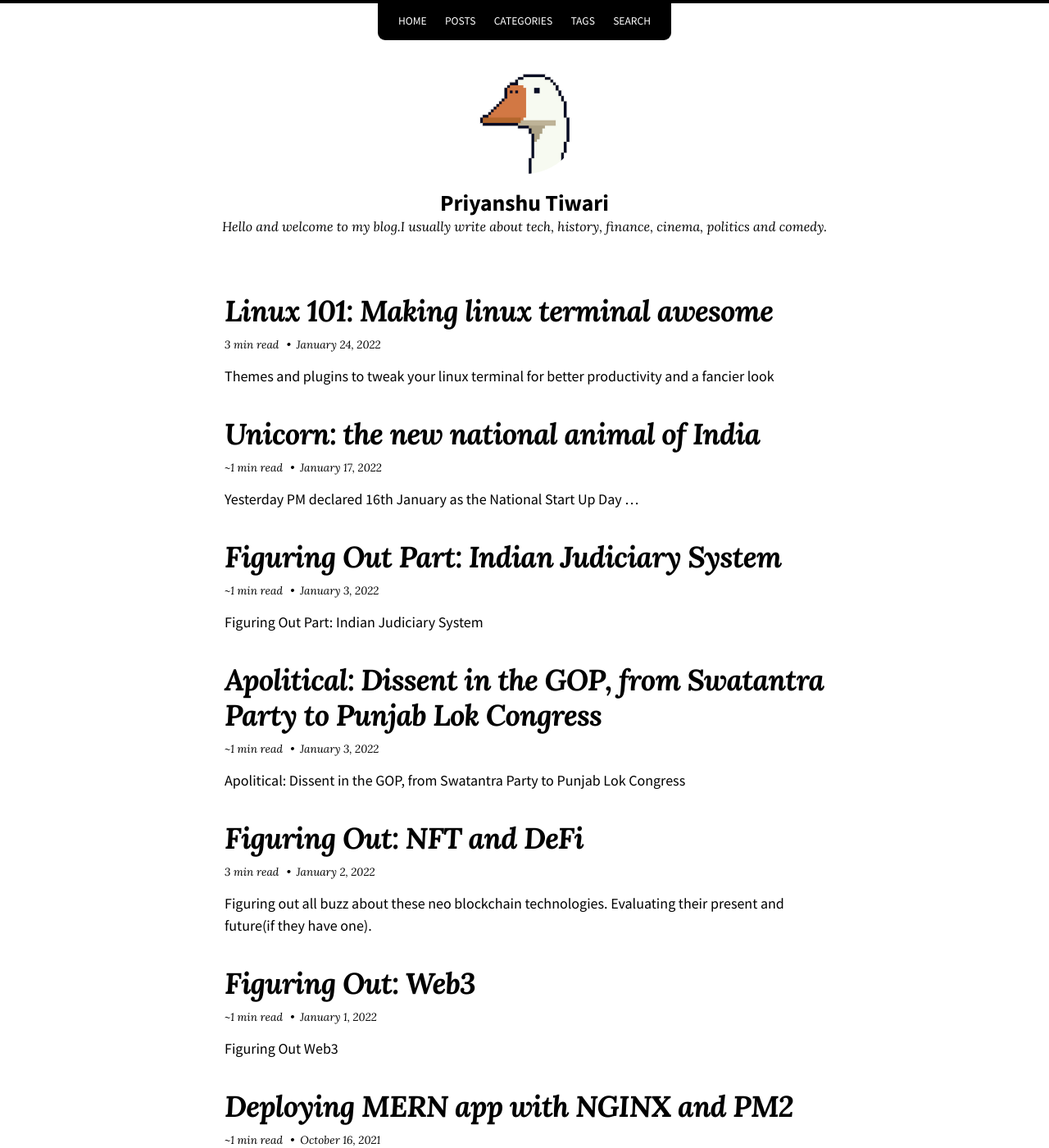
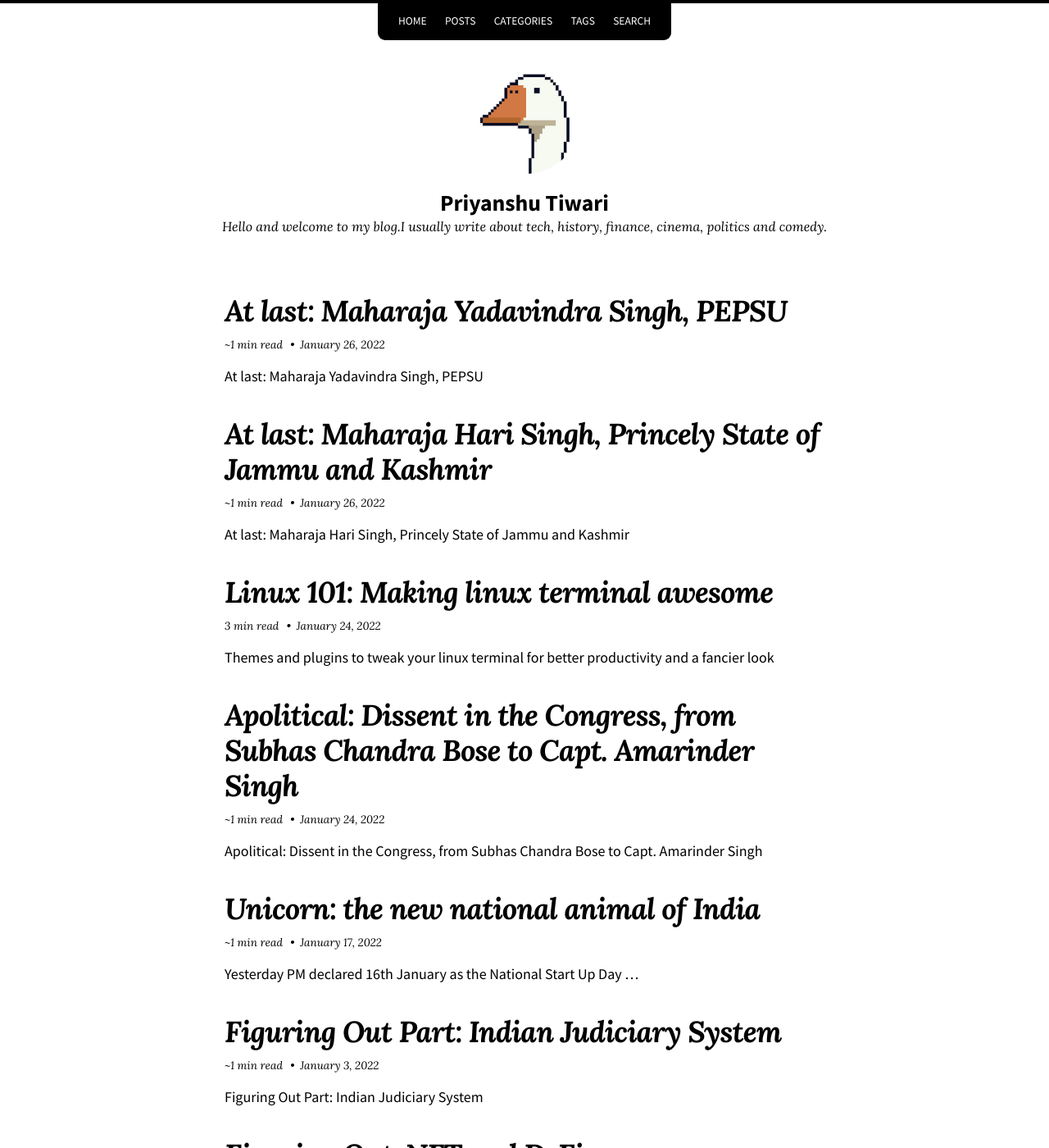
Before and after one commit to ahampriyanshu/blog-v1, a Jekyll site: the page built from index.md, in a window 1280 px wide and 1400 px high. Shown: the whole window at 82% size. Built offline with Jekyll 4.4.1, drawn with Linux system fonts in a browser that asks for light colours; nearby versions of some CDN libraries; some of the changed text lies outside the part shown.

Commit message:
altast : j&k,PEPSU]

```diff
--- a/_config.yml
+++ b/_config.yml
@@ -10,9 +10,9 @@ date_format: "%B %-d, %Y"
 read_time: true
 words_per_minute: 120
 mathjax:
-  enable: # MathJax equations, e.g. true, false (default)
-  combo:  # "tex-svg" (default), "tex-mml-chtml", etc.: docs.mathjax.org/en/latest/web/components/combined.html
-  tags:  # "none", "ams" (default), "all"
+  enable: true
+  combo: "tex-svg"
+  tags: "all"
 google_fonts:
   - name: "Source Sans Pro"
     weights: "400,400i,700,700i"
--- a/_posts/2022-01-03-apolitical-dissent-in-the-gop-punjab-lok-congress.md
+++ /dev/null
@@ -1,12 +0,0 @@
----
-title: "Apolitical: Dissent in the GOP, from Swatantra Party to Punjab Lok Congress"
-author: Priyanshu Tiwari
-excerpt: "Apolitical: Dissent in the GOP, from Swatantra Party to Punjab Lok Congress"
-categories:
-  - Political
-tags:
-  - GOP
-  - 'Indian National Congress'
----
-
-Apolitical: Dissent in the GOP, from Swatantra Party to Punjab Lok Congress
--- /dev/null
+++ b/_posts/2022-01-24-apolitical-dissent-in-congress-subhas-chandra-bose-to-amarinder-singh.md
@@ -0,0 +1,13 @@
+---
+title: "Apolitical: Dissent in the Congress, from Subhas Chandra Bose to Capt. Amarinder Singh"
+author: Priyanshu Tiwari
+excerpt: "Apolitical: Dissent in the Congress, from Subhas Chandra Bose to Capt. Amarinder Singh"
+categories:
+  - Political
+tags:
+  - GOP
+  - Apolitical
+  - 'Indian National Congress'
+---
+
+Apolitical: Dissent in the Congress, from Subhas Chandra Bose to Capt. Amarinder Singh
--- /dev/null
+++ b/_posts/2022-01-26-at-last-maharaja-hari-singh-jammu-and-kashmir.md
@@ -0,0 +1,13 @@
+---
+title: "At last: Maharaja Hari Singh, Princely State of Jammu and Kashmir"
+author: Priyanshu Tiwari
+excerpt: "At last: Maharaja Hari Singh, Princely State of Jammu and Kashmir"
+categories:
+  - Political
+tags:
+  - GOP
+  - At last
+  - 'Indian National Congress'
+---
+
+At last: Maharaja Hari Singh, Princely State of Jammu and Kashmir
--- /dev/null
+++ b/_posts/2022-01-26-at-last-maharaja-yadavindra-sing-pepsu.md
@@ -0,0 +1,13 @@
+---
+title: "At last: Maharaja Yadavindra Singh, PEPSU"
+author: Priyanshu Tiwari
+excerpt: "At last: Maharaja Yadavindra Singh, PEPSU"
+categories:
+  - Political
+tags:
+  - PEPSU
+  - At last
+  - Patiala
+---
+
+At last: Maharaja Yadavindra Singh, PEPSU
--- /dev/null
+++ b/robots.txt
@@ -0,0 +1,2 @@
+Sitemap: https://ahampriyanshu.com/blog/sitemap.xml
+User-agent: *
```
Also changed, not shown: _posts/2021-08-19-boosting-seo-1-google-search-console-analytics.md (+3 -3 lines), _posts/2022-01-24-linux-101-making-linux-terminal-awesome.md (+5 -7 lines).
